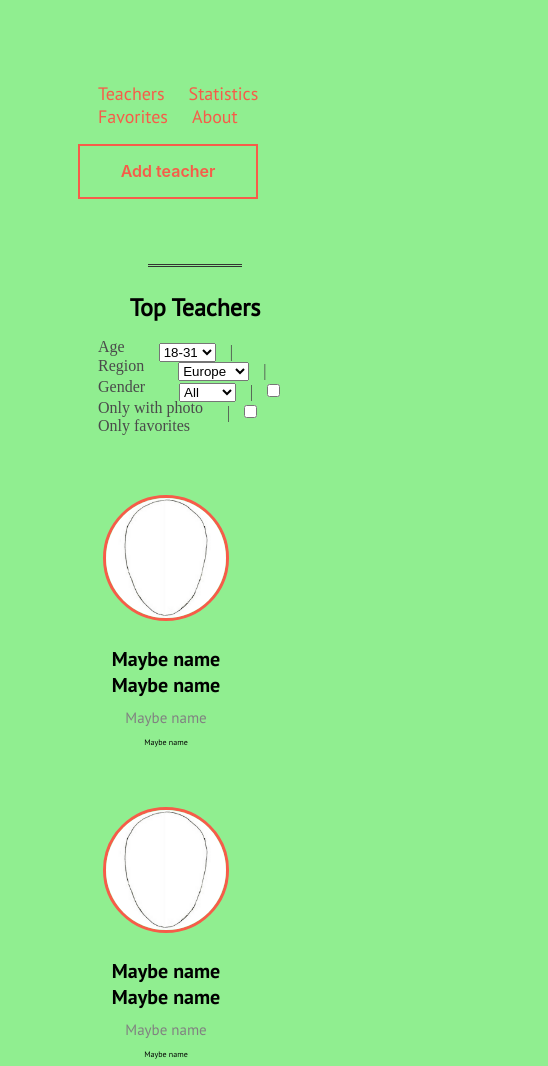
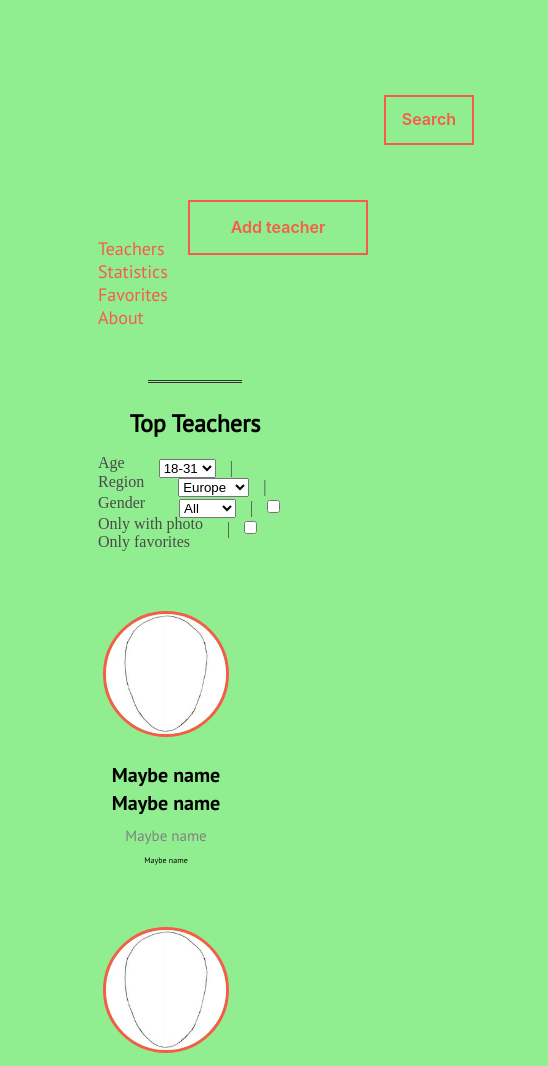
Before and after one commit to Kasgor/WebTools, a plain HTML site: page lab2.html in a window 390 px wide. Shown: the part 180-1246 px from the top of the page, 548 px wide, since content can reach past the window. Drawn offline with Linux system fonts and the light colour scheme.

Commit message:
some changes

```diff
--- a/css/styles.css
+++ b/css/styles.css
@@ -32,16 +32,24 @@ body {
   .header {
 
 
+
+
   }
   .menu-list {
 
-    display:block;
-    float:left;
+    display: flex;
+  flex-flow: row wrap;
+
+
+  list-style: none;
+  margin: 0;
+
 }
 .menu-item{
     display: inline;
 }
 .menu-item a{
+  display: block;
  font-size: 18px;
  color: #f75c49;
  text-decoration: none;
@@ -50,6 +58,10 @@ body {
 }
 .menu-item a:hover{
     color: #cc4836;
+}
+
+.menu-add-info{
+  display: block;
 }
 
 .h1-thing h1{
@@ -62,10 +74,9 @@ body {
    float:right
 }
 .search-input{
-    position:  relative;
-    bottom:45px;
-    display: inline-flexbox;
-    float:right
+
+
+
 }
 
   .columnside {
@@ -230,6 +241,9 @@ body {
     height:30px;
 
 }
+.main{
+  display:grid;
+}
 .logo h2{
 
     display: inline-flex;
@@ -316,9 +330,10 @@ figure span:hover {
 }
 
 .firstHeader{
-    display: flexbox;
+    display: flex;
     justify-content: space-between;
-    float: left;
+
+
     width: 100%;
 
     align-items: baseline;
@@ -326,14 +341,55 @@ figure span:hover {
 }
 .secondHeader{
 
-    display: flexbox;
+    display: flex;
     justify-content: space-between;
-    float: left;
+
     width: 100%;
    align-items: baseline;
 }
-container{
-    display: flexbox;
+.flex-container{
+
+  display: flex;
+
+  flex-flow: row wrap;
+
+
+
+  padding: 0;
+  margin: 0;
+
+}
+.flex-item {
+
+  padding: 5px;
+
+  margin-top: 10px;
+  line-height: 150px;
+
+  font-weight: bold;
+
+  text-align: center;
+}
+.arrow-left {
+  width: 0;
+  height: 0;
+  border-top: 30px solid transparent;
+  border-bottom: 30px solid transparent;
+
+  border-right:10px solid rgb(0, 0, 0);
+  display: inline-block;
+  margin-bottom: 125px;
+}
+
+.arrow-right {
+  width: 0;
+  height: 0;
+  border-top: 30px solid transparent;
+  border-bottom: 30px solid transparent;
+
+  border-left:10px solid rgb(0, 0, 0);
+  display: inline-block;
+  margin-bottom: 125px;
 }
 
 
@@ -523,7 +579,9 @@ textarea{
 */
 
 
-
+figcaption p{
+  margin:2px;
+}
 
 .popupTeacher>div>img {
   padding-top: 1%;
@@ -539,16 +597,16 @@ textarea{
     background-color: lightgreen;
   }
   .firstHeader{
-    display: inline-grid;
+
     float: left;
 
   }
   .secondHeader{
-    display: inline-grid;
+
     float: left;
   }
   .logo{
-    display:inline-grid;
+
     float: left;
   }
   .search-input{
--- a/lab2.html
+++ b/lab2.html
@@ -8,23 +8,25 @@
 
 </head>
 <body>
+    <header class="header">
+    <container class="flex-container">
 
-    <container>
+   <section class="firstHeader">
 
-   <div class="firstHeader">
-        <header class="header">
-            <div class="logo"><h2 style="padding-bottom:20px;">Teachinder</h2></div>
-            <form>
-                <div class="search-input">
+            <div class="logo flex-item"><h2 style="padding-bottom:20px;">Teachinder</h2></div>
+            <form class="flex-item">
+                <div class="search-input" >
                     <input class="search-form" type="text" name="note" placeholder="Comment" >
                     <button class="search-form-submit" type="submit" style="margin-bottom: 0px ;">Search</button>
                 </div>
             </form>
-        </div>
+        </section>
+
+
 
 <div class="secondHeader">
-            <div class="menu-add-info">
-                <ul class="menu-list" style="float:left; margin-top: 40px; margin-left: -20px;">
+            <nav class="menu-add-info">
+                <ul class="menu-list" style="margin-top: 0px; margin-left: -20px;">
                     <li class="menu-item">
                         <a class="menu-link" href="#">Teachers</a>
                     </li>
@@ -38,19 +40,19 @@
                         <a class="menu-link" href="#">About</a>
                     </li>
                 </ul>
-                <br/>
 
-            </div>
-            <a href="#popup1"><button  id="testttt" class="search-form-submit" style="margin-bottom: 30px ;">Add teacher</button></a>
+
+            </nav>
+            <a href="#popup1"><button  id="testttt" class="search-form-submit" style="float:right; margin-bottom: 0px ;">Add teacher</button></a>
 
 
         </div>
+    </container>
 
 
-    </container>
 
-        </header>
-        <main>
+</header>
+        <main >
             <section class="top-teachers">
 
 
@@ -112,10 +114,12 @@
         <img src="images/face.png" alt="Зображення викладача" class="imageFace" />
     </a>
     </div>
-        <figcaption class="nameOrSurname">Maybe name</figcaption>
-        <figcaption class="nameOrSurname">Maybe name</figcaption>
-        <figcaption class="specialityFigure">Maybe name</figcaption>
-        <figcaption class="countryFigure">Maybe name</figcaption>
+        <figcaption >
+            <p class="nameOrSurname">Maybe name</p>
+            <p class="nameOrSurname">Maybe name</p>
+            <p class="specialityFigure">Maybe name</p>
+            <p class="countryFigure">Maybe name</p>
+        </figcaption>
 
     </figure>
 
@@ -125,10 +129,12 @@
     <img src="images/face.png" alt="Зображення викладача" class="imageFace" />
 </a>
 </div>
-    <figcaption class="nameOrSurname">Maybe name</figcaption>
-    <figcaption class="nameOrSurname">Maybe name</figcaption>
-    <figcaption class="specialityFigure">Maybe name</figcaption>
-    <figcaption class="countryFigure">Maybe name</figcaption>
+    <figcaption >
+        <p class="nameOrSurname">Maybe name</p>
+        <p class="nameOrSurname">Maybe name</p>
+        <p class="specialityFigure">Maybe name</p>
+        <p class="countryFigure">Maybe name</p>
+    </figcaption>
 
 </figure>
 
@@ -137,10 +143,12 @@
 <img src="images/face.png" alt="Зображення викладача" class="imageFace" />
 </a>
 </div>
-<figcaption class="nameOrSurname">Maybe name</figcaption>
-<figcaption class="nameOrSurname">Maybe name</figcaption>
-<figcaption class="specialityFigure">Maybe name</figcaption>
-<figcaption class="countryFigure">Maybe name</figcaption>
+    <figcaption >
+        <p class="nameOrSurname">Maybe name</p>
+        <p class="nameOrSurname">Maybe name</p>
+        <p class="specialityFigure">Maybe name</p>
+        <p class="countryFigure">Maybe name</p>
+    </figcaption>
 
 </figure>
 <figure><div  class="images">
@@ -148,10 +156,12 @@
 <img src="images/face.png" alt="Зображення викладача" class="imageFace" />
 </a>
 </div>
-<figcaption class="nameOrSurname">Maybe name</figcaption>
-<figcaption class="nameOrSurname">Maybe name</figcaption>
-<figcaption class="specialityFigure">Maybe name</figcaption>
-<figcaption class="countryFigure">Maybe name</figcaption>
+    <figcaption >
+        <p class="nameOrSurname">Maybe name</p>
+        <p class="nameOrSurname">Maybe name</p>
+        <p class="specialityFigure">Maybe name</p>
+        <p class="countryFigure">Maybe name</p>
+    </figcaption>
 
 </figure>
 <figure><div  class="images">
@@ -159,21 +169,24 @@
 <img src="images/face.png" alt="Зображення викладача" class="imageFace" />
 </a>
 </div>
-<figcaption class="nameOrSurname">Maybe name</figcaption>
-<figcaption class="nameOrSurname">Maybe name</figcaption>
-<figcaption class="specialityFigure">Maybe name</figcaption>
-<figcaption class="countryFigure">Maybe name</figcaption>
-
-</figure>
+    <figcaption >
+        <p class="nameOrSurname">Maybe name</p>
+        <p class="nameOrSurname">Maybe name</p>
+        <p class="specialityFigure">Maybe name</p>
+        <p class="countryFigure">Maybe name</p>
+    </figcaption>
+    </figure>
 <figure><div  class="images">
-
-<img src="images/face.png" alt="Зображення викладача" class="imageFace" />
-</a>
-</div>
-<figcaption class="nameOrSurname">Maybe name</figcaption>
-<figcaption class="nameOrSurname">Maybe name</figcaption>
-<figcaption class="specialityFigure">Maybe name</figcaption>
-<figcaption class="countryFigure">Maybe name</figcaption>
+        <a href="#popup2">
+    <img src="images/face.png" alt="Зображення викладача" class="imageFace" />
+    </a>
+    </div>
+        <figcaption >
+            <p class="nameOrSurname">Maybe name</p>
+            <p class="nameOrSurname">Maybe name</p>
+            <p class="specialityFigure">Maybe name</p>
+            <p class="countryFigure">Maybe name</p>
+        </figcaption>
 
 </figure>
     <figure><div  class="images">
@@ -181,10 +194,12 @@
         <span class="antiimage"> <h2> M. M.</h2></span>
         </a>
     </div>
-        <figcaption class="nameOrSurname">Maybe name</figcaption>
-        <figcaption class="nameOrSurname">Maybe name</figcaption>
-        <figcaption class="specialityFigure">Maybe name</figcaption>
-        <figcaption class="countryFigure">Maybe name</figcaption>
+    <figcaption >
+        <p class="nameOrSurname">Maybe name</p>
+        <p class="nameOrSurname">Maybe name</p>
+        <p class="specialityFigure">Maybe name</p>
+        <p class="countryFigure">Maybe name</p>
+    </figcaption>
 
     </figure>
     <figure><div  class="images">
@@ -192,10 +207,12 @@
         <span class="antiimage"> <h2> M. M.</h2></span>
         </a>
     </div>
-        <figcaption class="nameOrSurname">Maybe name</figcaption>
-        <figcaption class="nameOrSurname">Maybe name</figcaption>
-        <figcaption class="specialityFigure">Maybe name</figcaption>
-        <figcaption class="countryFigure">Maybe name</figcaption>
+    <figcaption >
+        <p class="nameOrSurname">Maybe name</p>
+        <p class="nameOrSurname">Maybe name</p>
+        <p class="specialityFigure">Maybe name</p>
+        <p class="countryFigure">Maybe name</p>
+    </figcaption>
 
     </figure>
 
@@ -433,19 +450,21 @@
     <div class="h1-thing">
         <h1>Favorites</h1>
     </div>
+    <div class="arrow-left"></div>
+    <div class="arrow-left" style="position: relative; right: 8px; border-right-color:white ; margin-right: -15px;" ></div>
 
-    <img src="images/ar.png" class="arrowLeft" />
 
     <figure class="figure2"><div  class="images">
         <a href="#popup2">
         <img src="images/face.png" alt="Зображення викладача" class="imageFace" />
         </a>
     </div>
-        <figcaption class="nameOrSurname">Maybe name</figcaption>
-        <figcaption class="nameOrSurname">Maybe name</figcaption>
+    <figcaption>
+        <p class="nameOrSurname">Maybe name</p>
+        <p class="nameOrSurname">Maybe name</p>
 
-        <figcaption class="countryFigure">Maybe name</figcaption>
-
+        <p class="countryFigure">Maybe name</p>
+    </figcaption>
     </figure>
 
 
@@ -454,10 +473,12 @@
         <img src="images/face.png" alt="Зображення викладача" class="imageFace" />
         </a>
     </div>
-        <figcaption class="nameOrSurname">Maybe name</figcaption>
-        <figcaption class="nameOrSurname">Maybe name</figcaption>
+    <figcaption>
+        <p class="nameOrSurname">Maybe name</p>
+        <p class="nameOrSurname">Maybe name</p>
 
-        <figcaption class="countryFigure">Maybe name</figcaption>
+        <p class="countryFigure">Maybe name</p>
+    </figcaption>
 
     </figure>
 
@@ -466,10 +487,12 @@
         <img src="images/face.png" alt="Зображення викладача" class="imageFace" />
         </a>
     </div>
-        <figcaption class="nameOrSurname">Maybe name</figcaption>
-        <figcaption class="nameOrSurname">Maybe name</figcaption>
+    <figcaption>
+        <p class="nameOrSurname">Maybe name</p>
+        <p class="nameOrSurname">Maybe name</p>
 
-        <figcaption class="countryFigure">Maybe name</figcaption>
+        <p class="countryFigure">Maybe name</p>
+    </figcaption>
 
     </figure>
     <figure class="figure2"><div  class="images">
@@ -477,10 +500,12 @@
         <img src="images/face.png" alt="Зображення викладача" class="imageFace" />
         </a>
     </div>
-        <figcaption class="nameOrSurname">Maybe name</figcaption>
-        <figcaption class="nameOrSurname">Maybe name</figcaption>
+    <figcaption>
+        <p class="nameOrSurname">Maybe name</p>
+        <p class="nameOrSurname">Maybe name</p>
 
-        <figcaption class="countryFigure">Maybe name</figcaption>
+        <p class="countryFigure">Maybe name</p>
+    </figcaption>
 
     </figure>
     <figure class="figure2"><div  class="images">
@@ -488,13 +513,16 @@
         <img src="images/face.png" alt="Зображення викладача" class="imageFace" />
         </a>
     </div>
-        <figcaption class="nameOrSurname">Maybe name</figcaption>
-        <figcaption class="nameOrSurname">Maybe name</figcaption>
+    <figcaption>
+        <p class="nameOrSurname">Maybe name</p>
+        <p class="nameOrSurname">Maybe name</p>
 
-        <figcaption class="countryFigure">Maybe name</figcaption>
+        <p class="countryFigure">Maybe name</p>
+    </figcaption>
 
     </figure>
-    <img src="images/ar.png" class="arrowRight" />
+    <div class="arrow-right" style="position: relative; left: 8px; border-left-color:rgb(255, 255, 255) ;margin-left: -20px;" ></div>
+    <div class="arrow-right"></div>
 
         <!-- TODO Thing with photos -->
         <!-- TODO Thing with photos -->
@@ -503,7 +531,7 @@
 </section>
 <hr>
 <section class="description">
-    <div class="description">
+    <div class="description main">
         <p class="description-paragraph">
             Lorem ipsum dolor sit amet consectetur adipisicing elit.
             Sunt aspernatur ut corporis quidem molestiae iste.
@@ -535,7 +563,7 @@
     <hr>
     <footer style="margin-bottom: 100px;">
         <div class="menu-add-info">
-            <ul class="menu-list">
+            <ul class="menu-list" style="float:left; margin-top: 40px; margin-left: -20px; ">
                 <li class="menu-item">
                     <a class="menu-link" href="#">Teachers</a>
                 </li>
```
